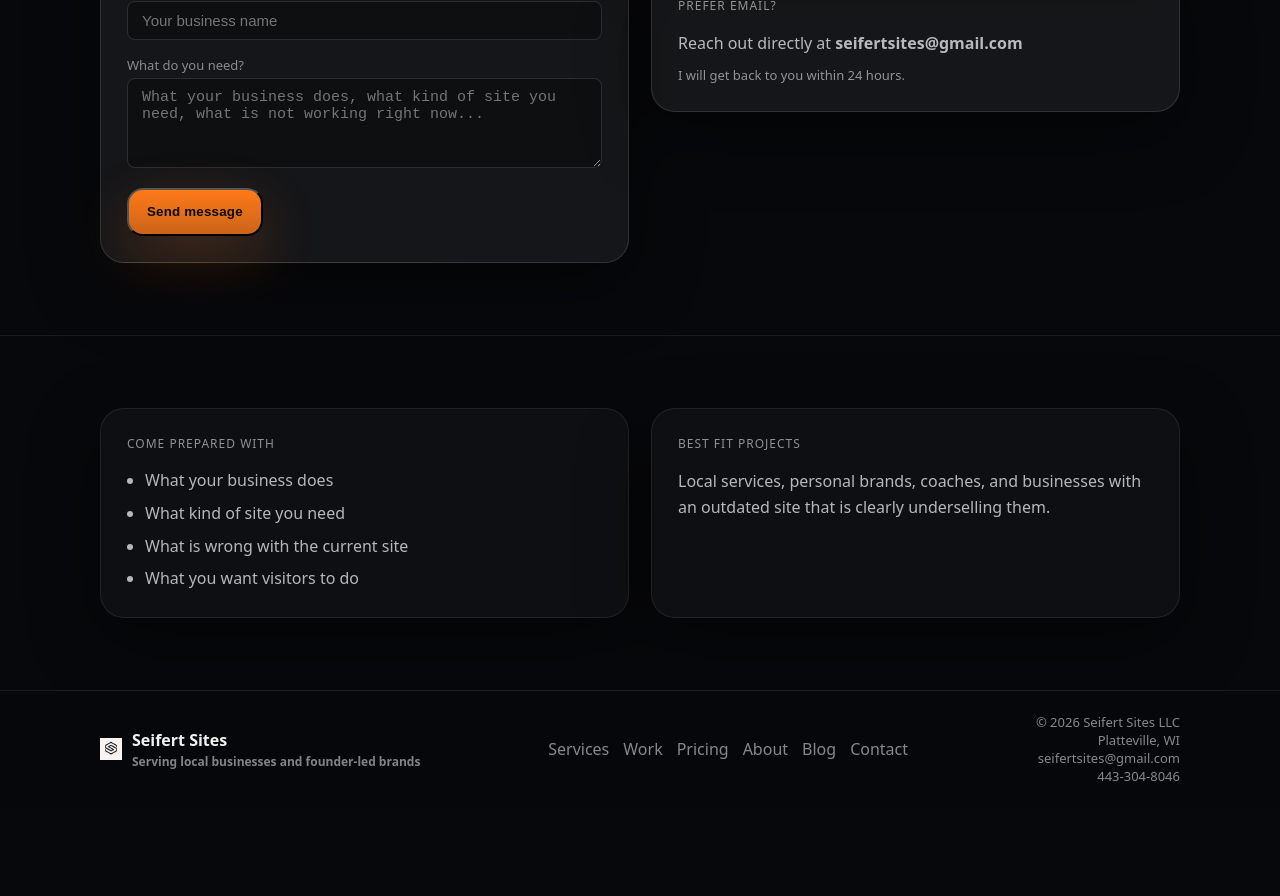
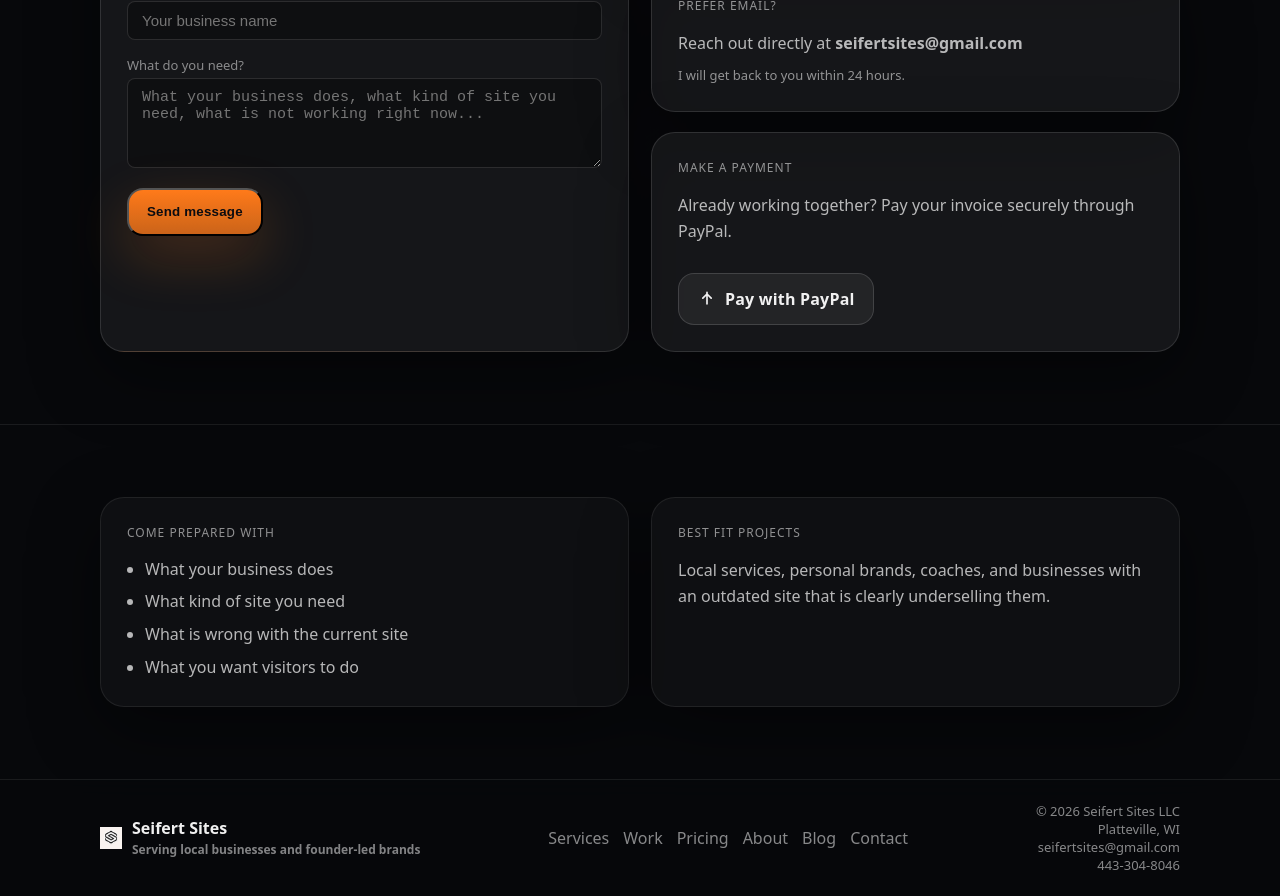
Before and after one commit to lucasseifert113/seifert-sites-fixed, a Next.js app: page /contact in a window 1280 px wide. Shown: the part 1300-2196 px from the top of the page. Before the commit the page ends 2107 px from the top, so only its background shows below. Built offline with nearby package versions, Linux system fonts and the light colour scheme.

Commit message:
feat: add PayPal payment button to contact page + favicon fix

```diff
--- a/app/contact/page.tsx
+++ b/app/contact/page.tsx
@@ -74,6 +74,25 @@ export default function ContactPage() {
                 I will get back to you within 24 hours.
               </p>
             </div>
+
+            <div className="card">
+              <p className="eyebrow">Make a payment</p>
+              <p className="muted" style={{ marginBottom: 4 }}>
+                Already working together? Pay your invoice securely through PayPal.
+              </p>
+              <div className="btnRow">
+                <a
+                  className="btnGhost"
+                  href={site.paypal}
+                  target="_blank"
+                  rel="noopener noreferrer"
+                  style={{ gap: 8 }}
+                >
+                  <svg width="20" height="20" viewBox="0 0 24 24" fill="none" stroke="currentColor" strokeWidth="2" strokeLinecap="round" strokeLinejoin="round"><path d="M7 11l5-5 5 5M12 4v14"/></svg>
+                  Pay with PayPal
+                </a>
+              </div>
+            </div>
           </div>
         </div>
       </section>
--- a/app/lib/site.ts
+++ b/app/lib/site.ts
@@ -13,6 +13,7 @@ export const site = {
   calendlyUrl: "https://calendly.com/lucasseifert113/website-strategy-call",
   email: "seifertsites@gmail.com",
   phone: "443-304-8046",
+  paypal: "https://www.paypal.biz/seifertsites",
   phoneLabel: "Prefer a call?",
   serviceArea: "Serving local businesses and founder-led brands",
   primaryCta: "Book a strategy call",
```
